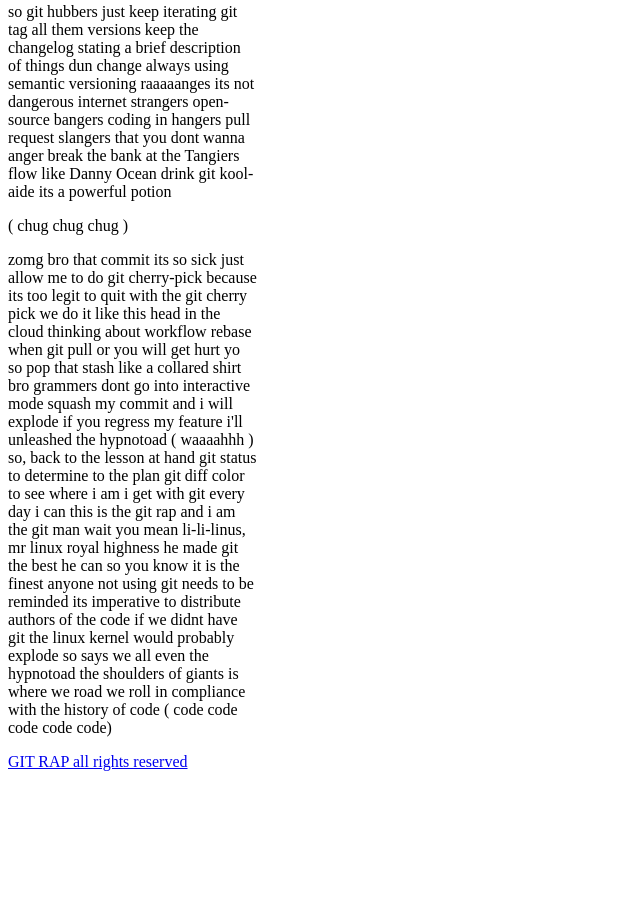
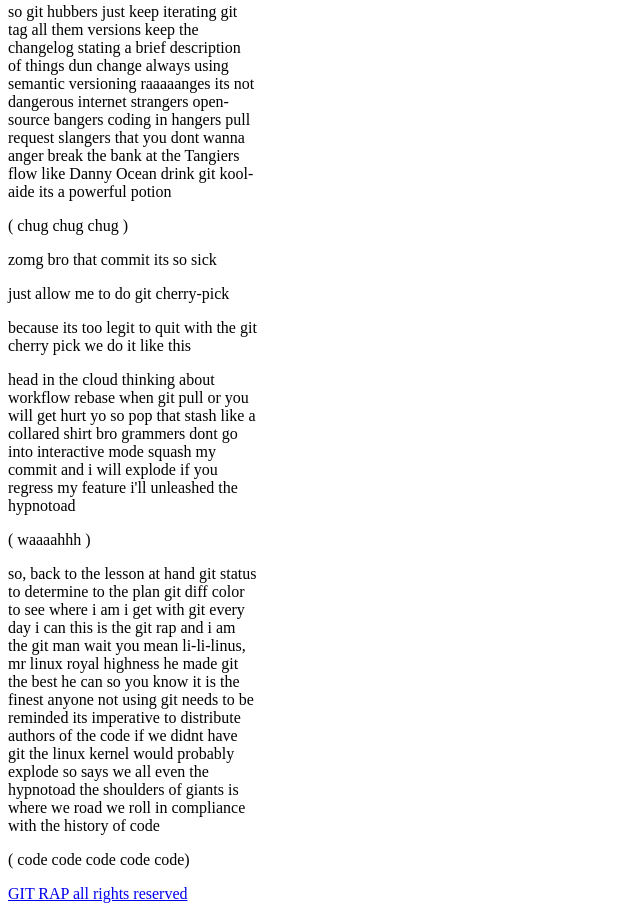
Before and after one commit to SebastianTDK/TUTO_GIT, a plain HTML site: page index.html in a window 1280 px wide. Shown: the part 1176-2087 px from the top of the page, without its empty margins (0-640 px from the left). Before the commit the page ends 1955 px from the top, so only its background shows below. Drawn offline with Linux system fonts and the light colour scheme.

Commit message:
Amélioration du code pour les paragraphes

```diff
--- a/index.html
+++ b/index.html
@@ -84,24 +84,24 @@
 
 			<p>( chug chug chug )</p>
 
-			<p>zomg bro that commit its so sick
-just allow me to do git cherry-pick
+			<p>zomg bro that commit its so sick</p>
+			<p>just allow me to do git cherry-pick</p>
 
-because its too legit to quit
+			<p>because its too legit to quit
 			with the git cherry pick
-we do it like this
+			we do it like this</p>
 
-head in the cloud thinking about workflow
+			<p>head in the cloud thinking about workflow
 			rebase when git pull or you will get hurt yo
 			so pop that stash like a collared shirt bro
 			grammers dont go into interactive mode
 			squash my commit and i will explode
 			if you regress my feature
-i'll unleashed the hypnotoad
+			i'll unleashed the hypnotoad</p>
 
-( waaaahhh )
+			<p>( waaaahhh )</p>
 
-so, back to the lesson at hand
+			<p>so, back to the lesson at hand
 			git status to determine to the plan
 			git diff color to see where i am
 			i get with git every day i can
@@ -113,9 +113,9 @@ imperative to distribute authors of the code
 			if we didnt have git the linux kernel would probably explode
 			so says we all even the hypnotoad
 			the shoulders of giants is where we road
-we roll in compliance with the history of code
+			we roll in compliance with the history of code</p>
 
-( code code code code code)</p>
+			<p>( code code code code code)</p>
 		</section>
 		<footer>
 		 <a href="https://soundcloud.com/marak/the-git-rap">GIT RAP all rights reserved</a>
```
Lines whose indentation alone changed are shown as unchanged.
